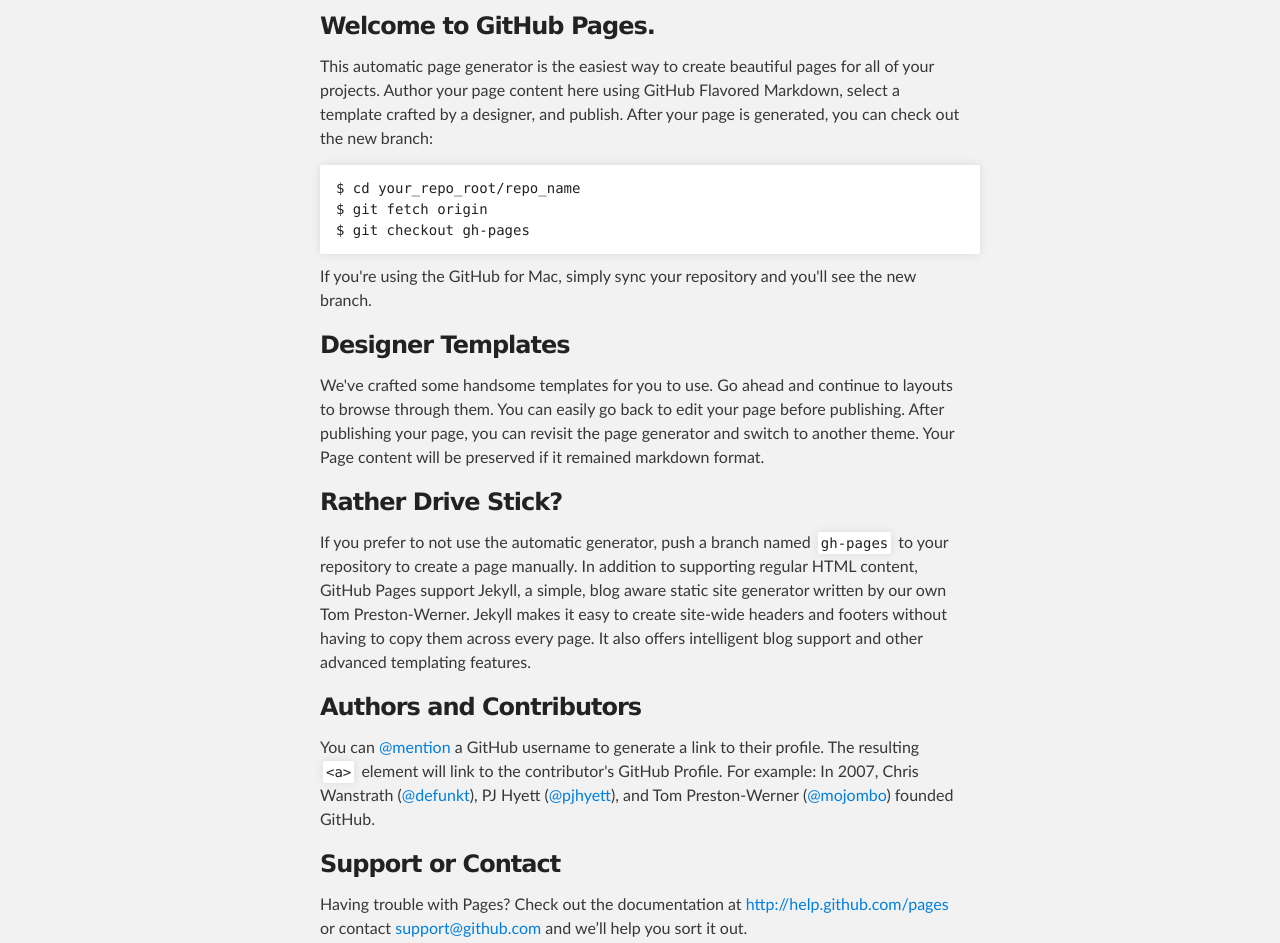
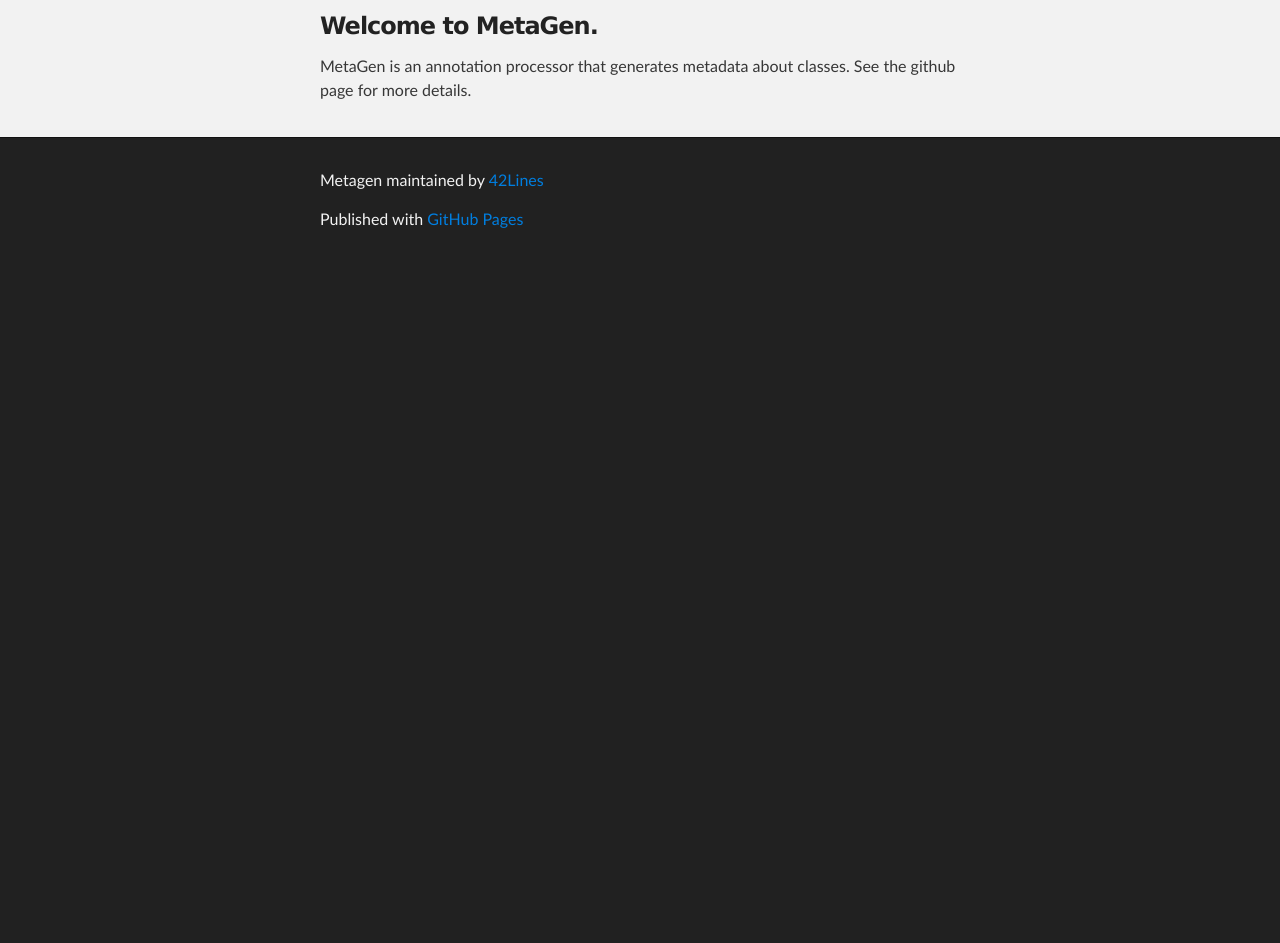
Before and after one commit to 42Lines/metagen, a plain HTML site: page index.html in a window 1280 px wide. Shown: the part 288-1231 px from the top of the page. After the commit the page ends 800 px from the top, so only its background shows below. Drawn offline with Linux system fonts and the light colour scheme.

Commit message:
cleanup autogenerated index

```diff
--- a/index.html
+++ b/index.html
@@ -32,36 +32,12 @@
     <div id="main_content_wrap" class="outer">
       <section id="main_content" class="inner">
         <h3>
-<a name="welcome-to-github-pages" class="anchor" href="#welcome-to-github-pages"><span class="octicon octicon-link"></span></a>Welcome to GitHub Pages.</h3>
+<a name="welcome-to-github-pages" class="anchor" href="#welcome-to-github-pages"><span class="octicon octicon-link"></span></a>Welcome to MetaGen.</h3>
 
-<p>This automatic page generator is the easiest way to create beautiful pages for all of your projects. Author your page content here using GitHub Flavored Markdown, select a template crafted by a designer, and publish. After your page is generated, you can check out the new branch:</p>
+<p>MetaGen is an annotation processor that generates metadata about classes. See the github page for more details.</p>
 
-<pre><code>$ cd your_repo_root/repo_name
-$ git fetch origin
-$ git checkout gh-pages
-</code></pre>
 
-<p>If you're using the GitHub for Mac, simply sync your repository and you'll see the new branch.</p>
 
-<h3>
-<a name="designer-templates" class="anchor" href="#designer-templates"><span class="octicon octicon-link"></span></a>Designer Templates</h3>
-
-<p>We've crafted some handsome templates for you to use. Go ahead and continue to layouts to browse through them. You can easily go back to edit your page before publishing. After publishing your page, you can revisit the page generator and switch to another theme. Your Page content will be preserved if it remained markdown format.</p>
-
-<h3>
-<a name="rather-drive-stick" class="anchor" href="#rather-drive-stick"><span class="octicon octicon-link"></span></a>Rather Drive Stick?</h3>
-
-<p>If you prefer to not use the automatic generator, push a branch named <code>gh-pages</code> to your repository to create a page manually. In addition to supporting regular HTML content, GitHub Pages support Jekyll, a simple, blog aware static site generator written by our own Tom Preston-Werner. Jekyll makes it easy to create site-wide headers and footers without having to copy them across every page. It also offers intelligent blog support and other advanced templating features.</p>
-
-<h3>
-<a name="authors-and-contributors" class="anchor" href="#authors-and-contributors"><span class="octicon octicon-link"></span></a>Authors and Contributors</h3>
-
-<p>You can <a href="https://github.com/blog/821" class="user-mention">@mention</a> a GitHub username to generate a link to their profile. The resulting <code>&lt;a&gt;</code> element will link to the contributor's GitHub Profile. For example: In 2007, Chris Wanstrath (<a href="https://github.com/defunkt" class="user-mention">@defunkt</a>), PJ Hyett (<a href="https://github.com/pjhyett" class="user-mention">@pjhyett</a>), and Tom Preston-Werner (<a href="https://github.com/mojombo" class="user-mention">@mojombo</a>) founded GitHub.</p>
-
-<h3>
-<a name="support-or-contact" class="anchor" href="#support-or-contact"><span class="octicon octicon-link"></span></a>Support or Contact</h3>
-
-<p>Having trouble with Pages? Check out the documentation at <a href="http://help.github.com/pages">http://help.github.com/pages</a> or contact <a href="mailto:support@github.com">support@github.com</a> and we’ll help you sort it out.</p>
       </section>
     </div>
 
```
